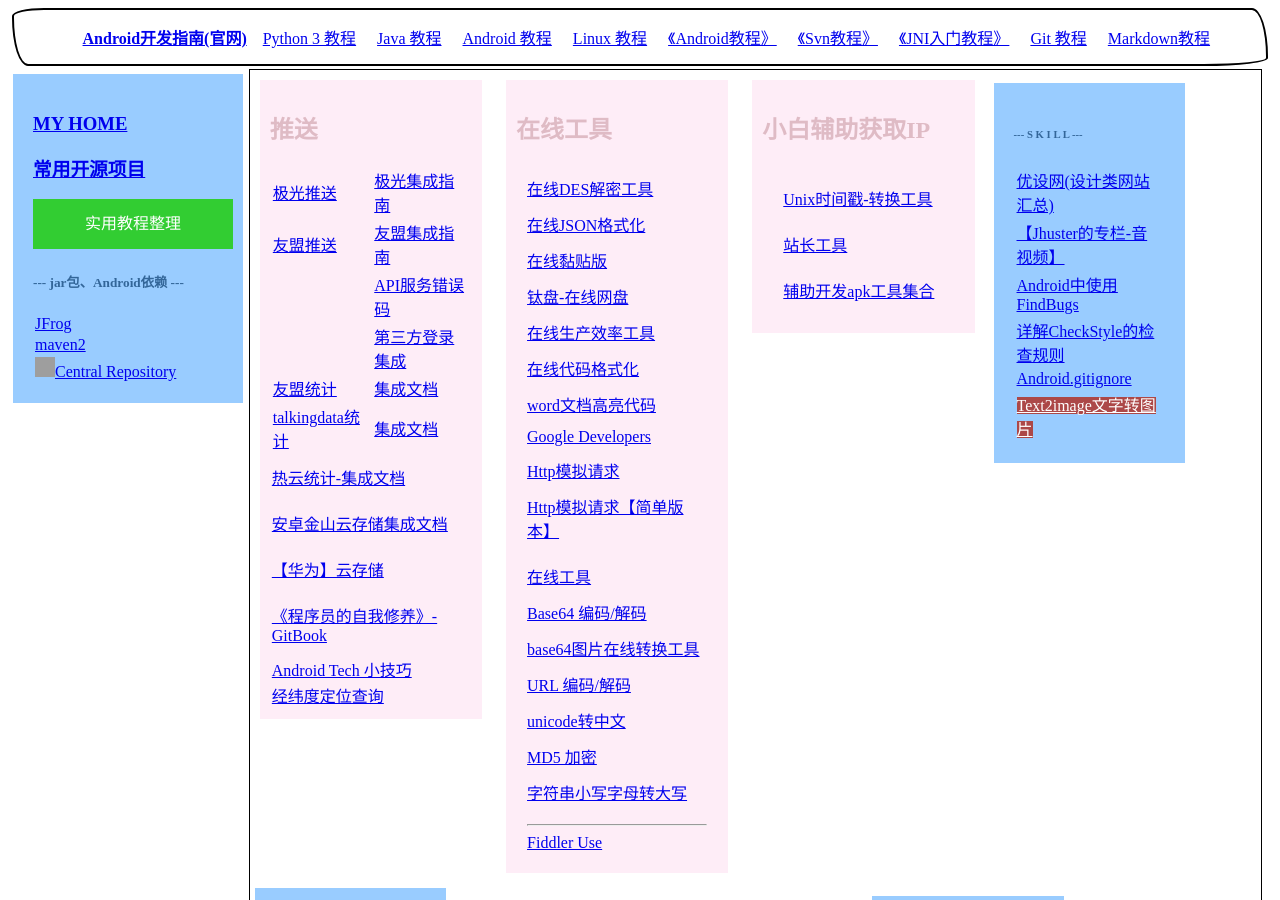
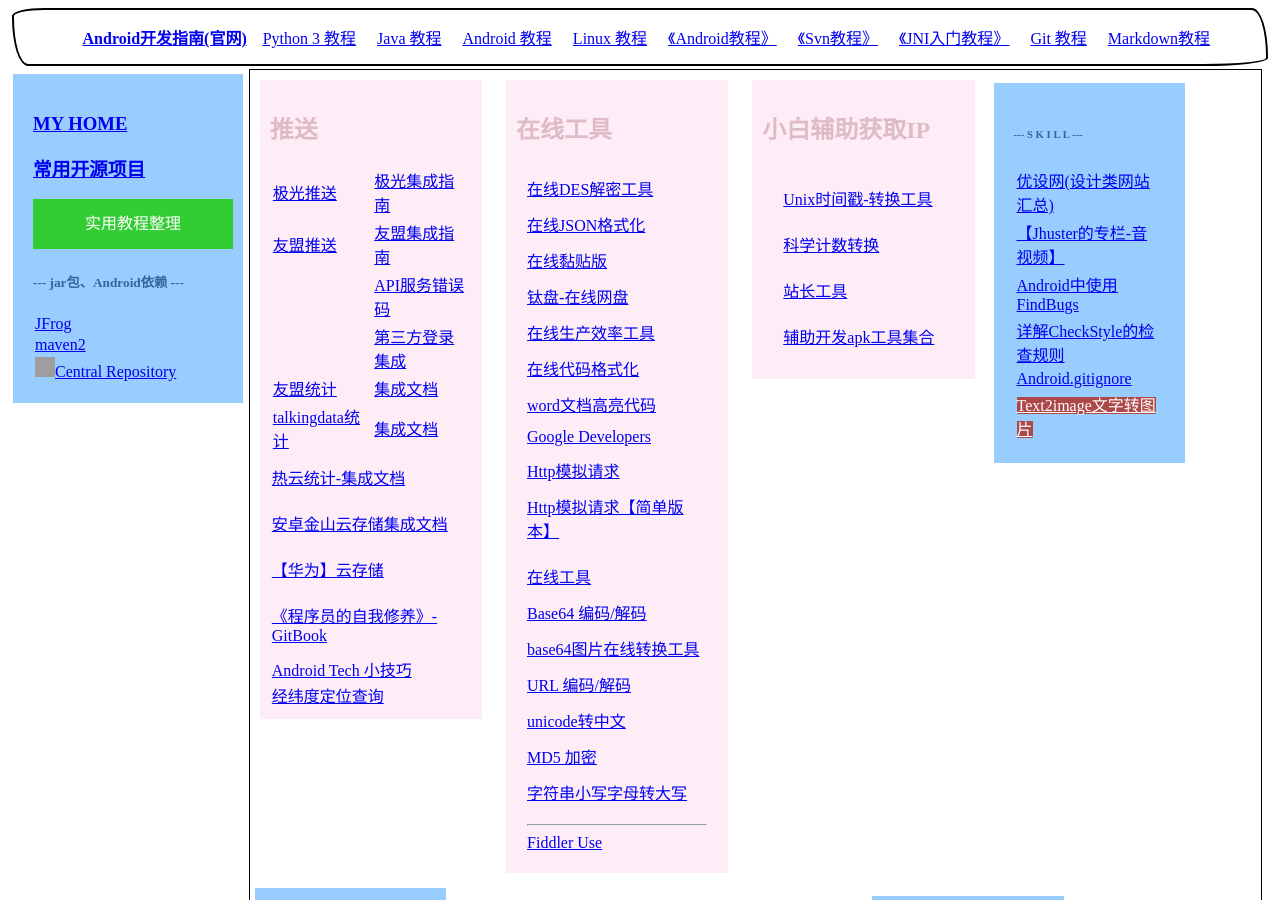
Before and after one commit to github201407/github201407.github.io, a Jekyll site: the page common.html, which Jekyll copies as it is, in a window 1280 px wide and 900 px high. Built offline with Jekyll 4.4.1, drawn with Linux system fonts in a browser that asks for light colours; grey boxes are pictures that could not be loaded.

Commit message:
添加科学计数转换网址

```diff
--- a/common.html
+++ b/common.html
@@ -352,6 +352,11 @@
             <td> <a href="http://tool.chinaz.com/Tools/unixtime.aspx" target="_blank" title="ygl测试IP">Unix时间戳-转换工具</a>
             </td>
           </tr>
+          </tr>
+          <tr>
+            <td> <a href="https://www.rapidtables.org/zh-CN/convert/number/scientific-notation-converter.html" target="_blank" title="科学计数转换">科学计数转换</a>
+            </td>
+          </tr>
           <tr>
             <td> <a href="http://tool.chinaz.com/" target="_blank" title="ygl测试IP">站长工具</a> </td>
           </tr>
```
